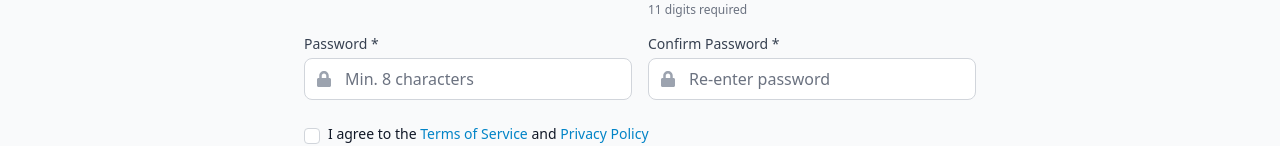
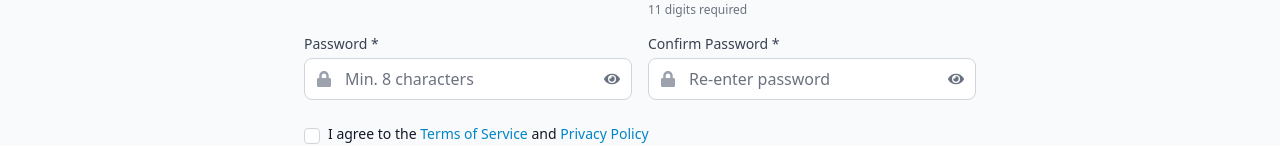
Before and after one commit to Mr-Simplicity-dev/RentalHub, a React (Create React App) app in the folder client/: page /register in a window 1280 px wide. Shown: the part 659-805 px from the top of the page. Built offline with nearby package versions, Linux system fonts and the light colour scheme; no server answers.

Commit message:
make changes

```diff
--- a/client/src/pages/Register.jsx
+++ b/client/src/pages/Register.jsx
@@ -2,7 +2,7 @@ import React, { useState } from 'react';
 import { Link, useNavigate } from 'react-router-dom';
 import { useAuth } from '../hooks/useAuth';
 import { toast } from 'react-toastify';
-import { FaUser, FaEnvelope, FaPhone, FaLock, FaIdCard } from 'react-icons/fa';
+import { FaUser, FaEnvelope, FaPhone, FaLock, FaIdCard, FaEye, FaEyeSlash } from 'react-icons/fa';
 
 const Register = () => {
   const [formData, setFormData] = useState({
@@ -18,6 +18,8 @@ const Register = () => {
     nationality: '',
   });
   const [loading, setLoading] = useState(false);
+  const [showPassword, setShowPassword] = useState(false);
+  const [showConfirmPassword, setShowConfirmPassword] = useState(false);
   const { register } = useAuth();
   const navigate = useNavigate();
 
@@ -316,13 +318,21 @@ const Register = () => {
                 <input
                   id="password"
                   name="password"
-                  type="password"
+                  type={showPassword ? 'text' : 'password'}
                   required
                   value={formData.password}
                   onChange={handleChange}
-                  className="input pl-10"
+                  className="input pl-10 pr-10"
                   placeholder="Min. 8 characters"
                 />
+                <button
+                  type="button"
+                  onClick={() => setShowPassword((prev) => !prev)}
+                  className="absolute inset-y-0 right-0 pr-3 flex items-center text-gray-500 hover:text-gray-700"
+                  aria-label={showPassword ? 'Hide password' : 'Show password'}
+                >
+                  {showPassword ? <FaEyeSlash /> : <FaEye />}
+                </button>
               </div>
             </div>
 
@@ -337,13 +347,21 @@ const Register = () => {
                 <input
                   id="confirm_password"
                   name="confirm_password"
-                  type="password"
+                  type={showConfirmPassword ? 'text' : 'password'}
                   required
                   value={formData.confirm_password}
                   onChange={handleChange}
-                  className="input pl-10"
+                  className="input pl-10 pr-10"
                   placeholder="Re-enter password"
                 />
+                <button
+                  type="button"
+                  onClick={() => setShowConfirmPassword((prev) => !prev)}
+                  className="absolute inset-y-0 right-0 pr-3 flex items-center text-gray-500 hover:text-gray-700"
+                  aria-label={showConfirmPassword ? 'Hide password' : 'Show password'}
+                >
+                  {showConfirmPassword ? <FaEyeSlash /> : <FaEye />}
+                </button>
               </div>
             </div>
           </div>
```
